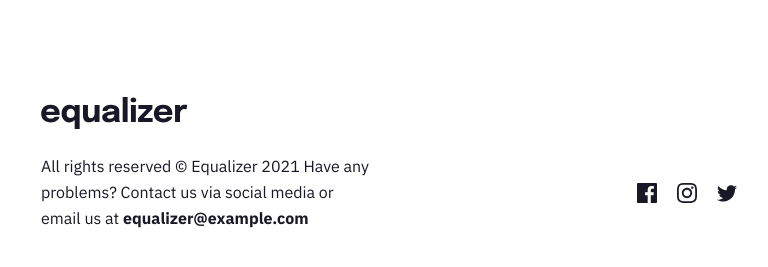
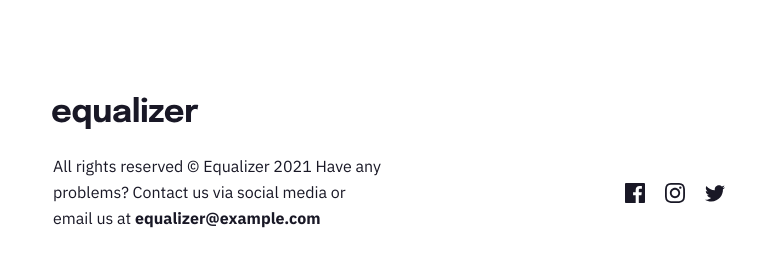
Before and after one commit to ZukaSutidze/Davaleba14, a plain HTML site: page index.html in a window 1280 px wide. Shown: the part 1609-1876 px from the top of the page, without its empty margins (260-1028 px from the left). Drawn offline with Linux system fonts and the light colour scheme.

Commit message:
Davaleba 14

```diff
--- a/Fortable.css
+++ b/Fortable.css
@@ -103,7 +103,7 @@ footer p{
     .tableteq2{
         position: absolute;
         top: -25px;
-    left: 33px;
+        left: 56px;
     }
 
     .tableticons{
--- a/style.css
+++ b/style.css
@@ -223,7 +223,7 @@ header{
 
 
 footer{
-    margin-left: 24px;
+    padding-left: 24px;
     margin-top: 25px;
     width: 375px;
     height: auto;
@@ -250,6 +250,8 @@ footer p span{
     line-height: 26px;
 }
 
+
+
 .icons{
     margin-top: 64px;
     margin-bottom: 80px;
```
Lines whose indentation alone changed are shown as unchanged.
